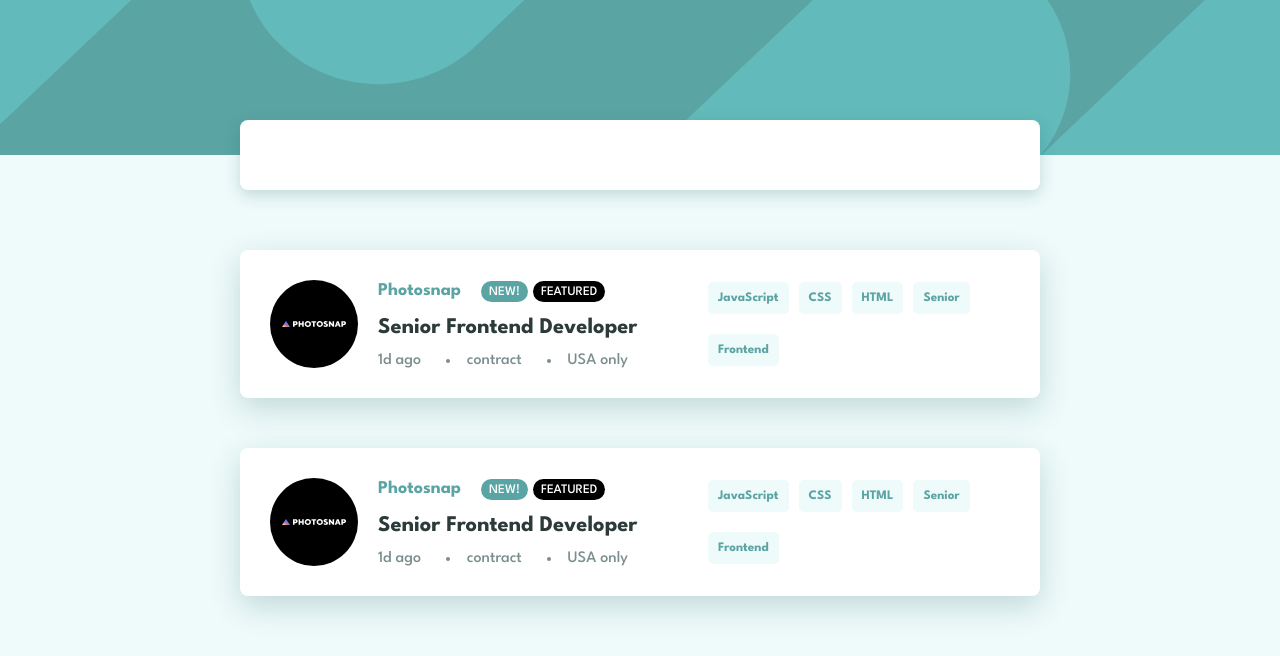
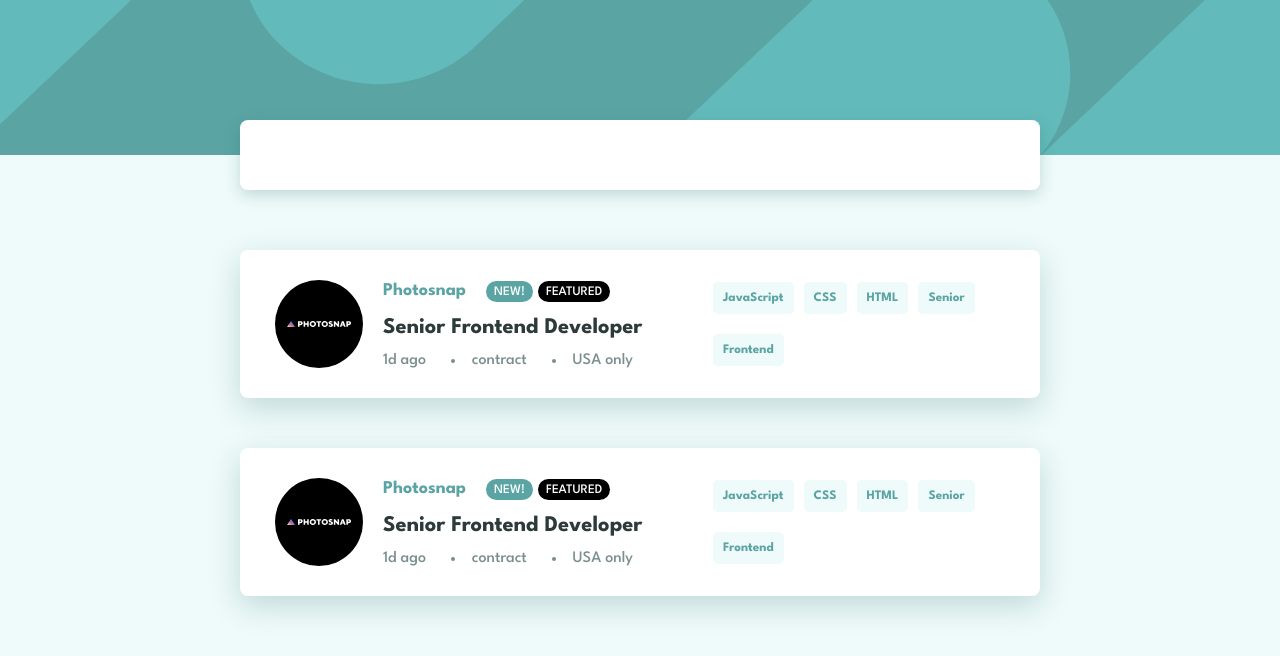
Before and after one commit to aserputko/job-listings-with-filtering, a plain HTML site: page 01/index.html in a window 1280 px wide. Drawn offline with Linux system fonts and the light colour scheme.

```diff
--- a/01/style.css
+++ b/01/style.css
@@ -43,6 +43,7 @@
 
     box-shadow: 0px 5px 15px hsla(178, 66%, 23%, 0.211);
     background-color: rgb(255, 255, 255);
+
     width: 50vw;
     height: 70px;
     min-width: 800px;
@@ -56,7 +57,7 @@
     margin:auto;
     display: flex;
     align-items: center;
-
+    border-left: 5px solid rgb(255, 255, 255);
     box-shadow: 0px 10px 30px hsla(178, 66%, 23%, 0.211);
     background-color: rgb(255, 255, 255);
     width: 50vw;
```
